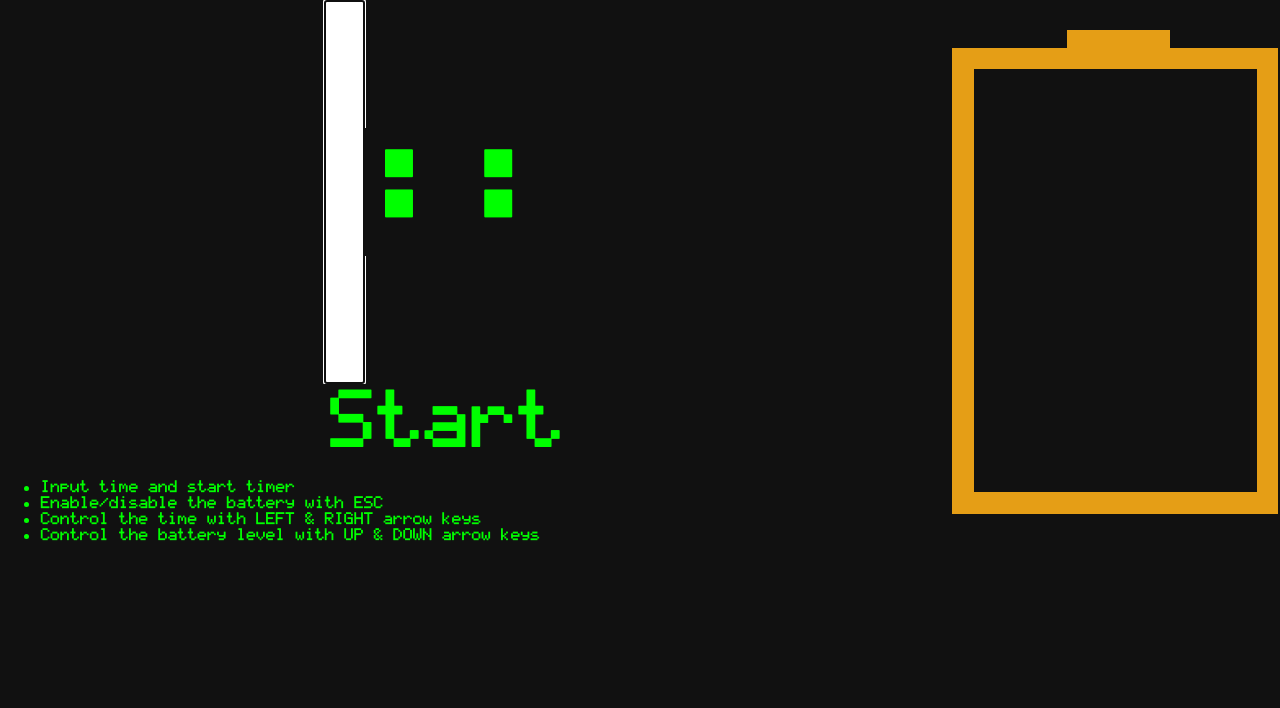
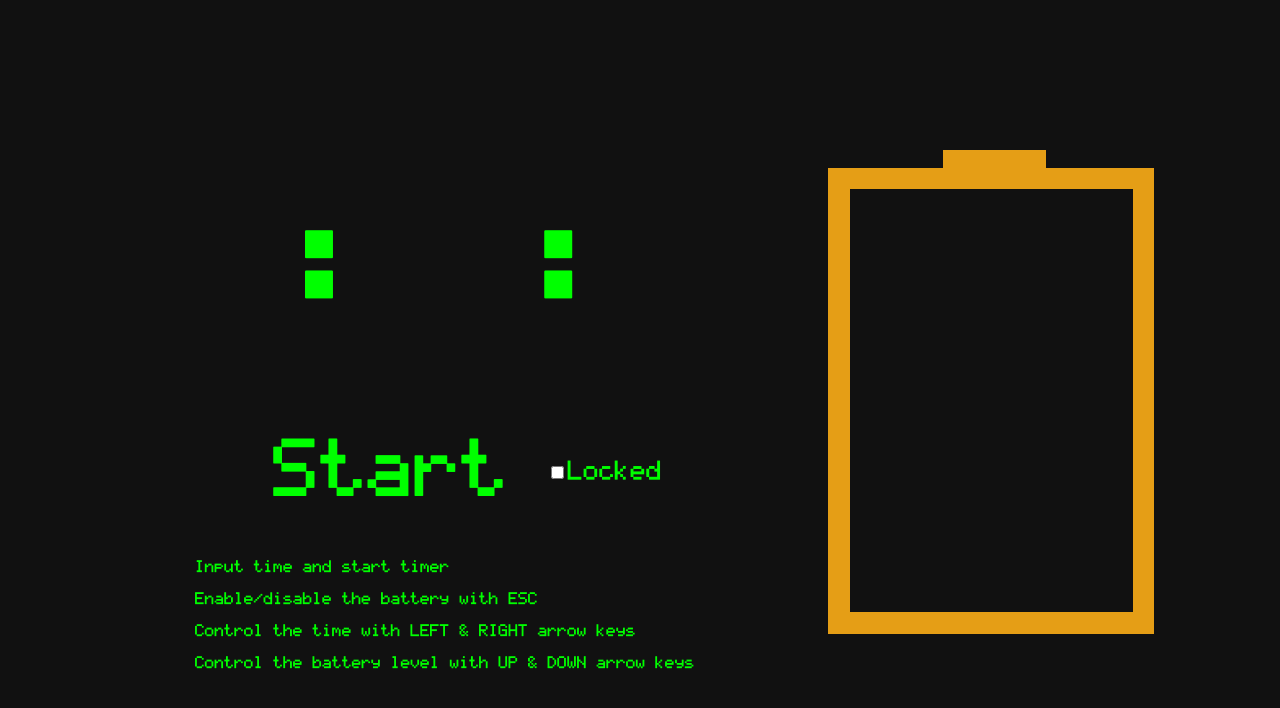
Before and after one commit to guillemcordoba/TimeThieves, an Angular app: page / in a window 1280 px wide. Shown: the top 708 px of the page. Built offline with nearby package versions, Linux system fonts and the light colour scheme.

Commit message:
Added locking funcionality, and improved instructions

```diff
--- a/src/app/app.component.html
+++ b/src/app/app.component.html
@@ -1,13 +1,12 @@
-<!--The content below is only a placeholder and can be replaced.-->
-<div fxFlex="row" fxFlexFill fxLayoutAlign="center stretch" fxLayoutGap="5%">
-  <div fxFlex="column">
-    <app-countdown fxFlexAlign="center" [running]="runningCountdown" (startCountdown)="startCountdown()"></app-countdown>
-    <ul *ngIf="!runningCountdown" class="matrix">
-      <li>Input time and start timer</li>
-      <li>Enable/disable the battery with ESC</li>
-      <li>Control the time with LEFT & RIGHT arrow keys</li>
-      <li>Control the battery level with UP & DOWN arrow keys</li>
-    </ul>
+<div fxLayout="row" fxFlexFill fxLayoutAlign="center stretch" fxLayoutGap="5%">
+  <div fxLayout="column" fxLayoutAlign="center center" fxLayoutGap="5%">
+    <app-countdown fxFlexAlign="center" [running]="runningCountdown" (startCountdown)="startCountdown($event)"></app-countdown>
+    <div *ngIf="!runningCountdown" fxFlexAlign="center" class="matrix">
+      <p>Input time and start timer</p>
+      <p>Enable/disable the battery with ESC</p>
+      <p>Control the time with LEFT & RIGHT arrow keys</p>
+      <p>Control the battery level with UP & DOWN arrow keys</p>
+    </div>
   </div>
-  <app-container *ngIf="containerEnabled" [enabled]="runningCountdown" (batteryFilled)="stopCountdown()"></app-container>
+  <app-container *ngIf="containerEnabled" [enabled]="runningCountdown" [locked]="lockedContainer" (batteryFilled)="stopCountdown()"></app-container>
 </div>
--- a/src/app/app.component.ts
+++ b/src/app/app.component.ts
@@ -9,17 +9,24 @@ export class AppComponent {
 
   runningCountdown = false;
   containerEnabled = true;
+  lockedContainer = false;
 
   constructor() {}
 
   @HostListener('document:keyup', ['$event'])
   onKeyUp(ev: KeyboardEvent): void {
+    if (this.lockedContainer) {
+      return;
+    }
+
     if (ev.keyCode === 27) {          // ESC arrow pressed
       this.containerEnabled = !this.containerEnabled;
     }
   }
 
-  startCountdown() {
+  startCountdown(locked: boolean) {
+    console.log(locked);
+    this.lockedContainer = locked;
     this.runningCountdown = true;
   }
 
--- a/src/app/container/container.component.css
+++ b/src/app/container/container.component.css
@@ -3,5 +3,5 @@
     color: orange;
     font-size: 6vw;
     position:fixed;
-    top: 82vh;
+    top: 79vh;
 }
--- a/src/app/container/container.component.ts
+++ b/src/app/container/container.component.ts
@@ -42,6 +42,8 @@ export class ContainerComponent implements OnInit {
 
   @Input()
   enabled: boolean;
+  @Input()
+  locked: boolean;
   level = 0;
   plusone: boolean;
   @ViewChild('layout') canvasRef;
@@ -87,7 +89,7 @@ export class ContainerComponent implements OnInit {
           this.containerFilled.emit();
         }
       }
-    } else if (ev.keyCode === 40) {   // DOWN arrow pressed
+    } else if (ev.keyCode === 40 && !this.locked) {   // DOWN arrow pressed
       if (this.level > 0) {
         this.level -= 1;
         this.drawRectangle();
--- a/src/app/countdown/countdown.component.html
+++ b/src/app/countdown/countdown.component.html
@@ -1,13 +1,19 @@
 <form *ngIf="setup" fxLayout="column" fxLayoutAlign="center center" (ngSubmit)="initCountdown(setupForm)" #setupForm="ngForm">
-    <div fxLayout="row" class="matrix big">
-        <input type="number" min="0" max="99" required [(ngModel)]="hours" name="hours" autofocus="true">
-        <p class="matrix">:</p>
-        <input class="matrix" type="number" min="0" max="60" required [(ngModel)]="mins" name="minutes">
-        <p class="matrix">:</p>
-        <input class="matrix" type="number" min="0" max="60" required [(ngModel)]="seconds" name="seconds">
+    <div fxLayout="row" style="height: 40vh;" fxLayoutAlign="center center">
+        <input type="number" class="matrix big" min="0" max="99" required [(ngModel)]="hours" name="hours" autofocus="true">
+        <p class="matrix big">:</p>
+        <input class="matrix big" type="number" min="0" max="60" required [(ngModel)]="mins" name="minutes">
+        <p class="matrix big">:</p>
+        <input class="matrix big" type="number" min="0" max="60" required [(ngModel)]="seconds" name="seconds">
     </div>
-    <button type="submit" class="matrix" style="font-size: 6vw" [disabled]="!setupForm.form.valid">Start</button>
+    <div fxLayout="row" fxLayoutGap="10%">
+        <button type="submit" class="matrix" style="font-size: 6vw" [disabled]="!setupForm.form.valid">Start</button>
+        <div fxLayout="row" fxLayoutAlign="center center">
+            <input type="checkbox" name="locked" id="lockedCheck" [(ngModel)]="locked">
+            <label for="lockedCheck" class="matrix" style="font-size: 2vw">Locked</label>
+        </div>
+    </div>
 </form>
-<h1 *ngIf="!setup" fxFlex="grow" class="matrix">
+<h1 *ngIf="!setup" fxFlex="grow" class="matrix big">
     {{countdown | async | date: 'HH:mm:ss'}}
 </h1>
--- a/src/app/countdown/countdown.component.ts
+++ b/src/app/countdown/countdown.component.ts
@@ -27,7 +27,7 @@ export class CountdownComponent implements OnInit {
   @Input()
   running: boolean;
   @Output()
-  startCountdown = new EventEmitter();
+  startCountdown = new EventEmitter<boolean>();
   hours: number;
   mins: number;
   seconds: number;
@@ -35,6 +35,7 @@ export class CountdownComponent implements OnInit {
   setup = true;
   countdown: Observable<number>;
   keyup$: Observable<any>;
+  locked: boolean;
 
   constructor() { }
 
@@ -63,11 +64,15 @@ export class CountdownComponent implements OnInit {
     })
     .map(secondsLeft => secondsLeft * 1000 - 3600000);
 
-    this.startCountdown.emit();
+    this.startCountdown.emit(this.locked);
   }
 
   @HostListener('document:keyup', ['$event'])
   onKeyUp(ev: KeyboardEvent): void {
+    if (this.locked) {
+      return;
+    }
+
     if (ev.keyCode === 37) {          // LEFT arrow pressed
       this.countdownSeconds -= 60;
     } else if (ev.keyCode === 39) {   // RIGHT arrow pressed
```
Also changed, not shown: src/styles.css (line endings or trailing spaces).
